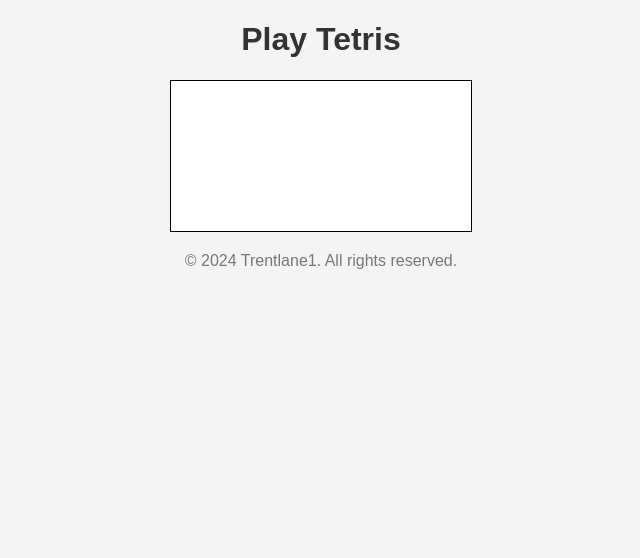
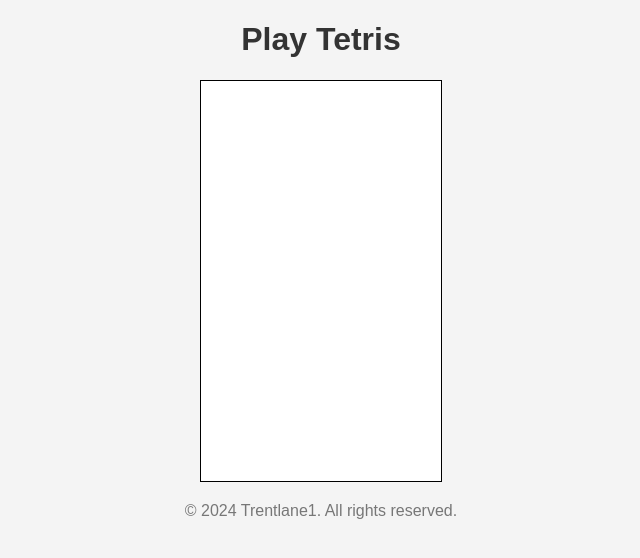
Before and after one commit to Trentlane1/Trentlane1.github.io, a plain HTML site: page tetris.html in a window 1280 px wide. Shown: the whole page, without its empty margins (319-959 px from the left). Drawn offline with Linux system fonts and the light colour scheme.

Commit message:
Update tetris.html

```diff
--- a/tetris.html
+++ b/tetris.html
@@ -11,7 +11,7 @@
         <h1>Play Tetris</h1>
     </header>
     <section>
-        <canvas id="tetrisCanvas"></canvas>
+        <canvas id="tetrisCanvas" width="240" height="400"></canvas>
         <script src="assets/tetris.js"></script>
     </section>
     <footer>
```
